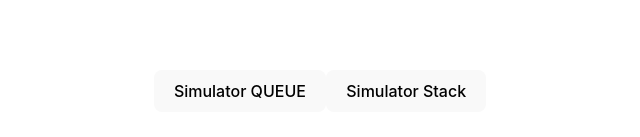
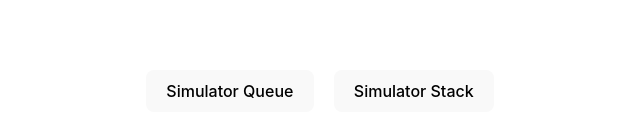
Before and after one commit to juan-acl/queue-stack-simulator, a React (Vite) app: page / in a window 1280 px wide. Shown: the part 309-446 px from the top of the page, without its empty margins (320-960 px from the left). Built offline with nearby package versions, Linux system fonts and the light colour scheme.

Commit message:
Plugin scss

```diff
--- a/farm.config.ts
+++ b/farm.config.ts
@@ -11,5 +11,8 @@ export default defineConfig({
       }
     }
   },
-  plugins: ['@farmfe/plugin-react'],
+  plugins: [
+    '@farmfe/plugin-react',
+    '@farmfe/plugin-sass',
+  ],
 });
--- a/package.json
+++ b/package.json
@@ -19,6 +19,7 @@
     "@farmfe/cli": "^1.0.2",
     "@farmfe/core": "^1.2.4",
     "@farmfe/plugin-react": "^1.1.0",
+    "@farmfe/plugin-sass": "^1.0.5",
     "@types/react": "18",
     "@types/react-dom": "18",
     "core-js": "^3.36.1",
--- /dev/null
+++ b/src/components/HomeSelectOption/homeSelectOption.scss
@@ -0,0 +1,8 @@
+.container_options {
+    display: flex;
+    gap: 20px;
+    justify-content: center;
+    align-items: center;
+    margin-top: 20px;
+    margin-bottom: 20px;
+}
--- a/src/components/HomeSelectOption/index.tsx
+++ b/src/components/HomeSelectOption/index.tsx
@@ -1,10 +1,11 @@
-import React from "react"
+import React from "react";
+import "./homeSelectOption.scss"
 
 export const HomeSelectOption: React.FC = () => {
     return (
-        <div className="container">
+        <div className="container_options">
             <button className="option">
-                <span>Simulator QUEUE</span>
+                <span>Simulator Queue</span>
             </button>
             <button className="option">
                 <span>Simulator Stack</span>
```
Also changed, not shown: 1 other file (tests, documents, lock files or other folders).
